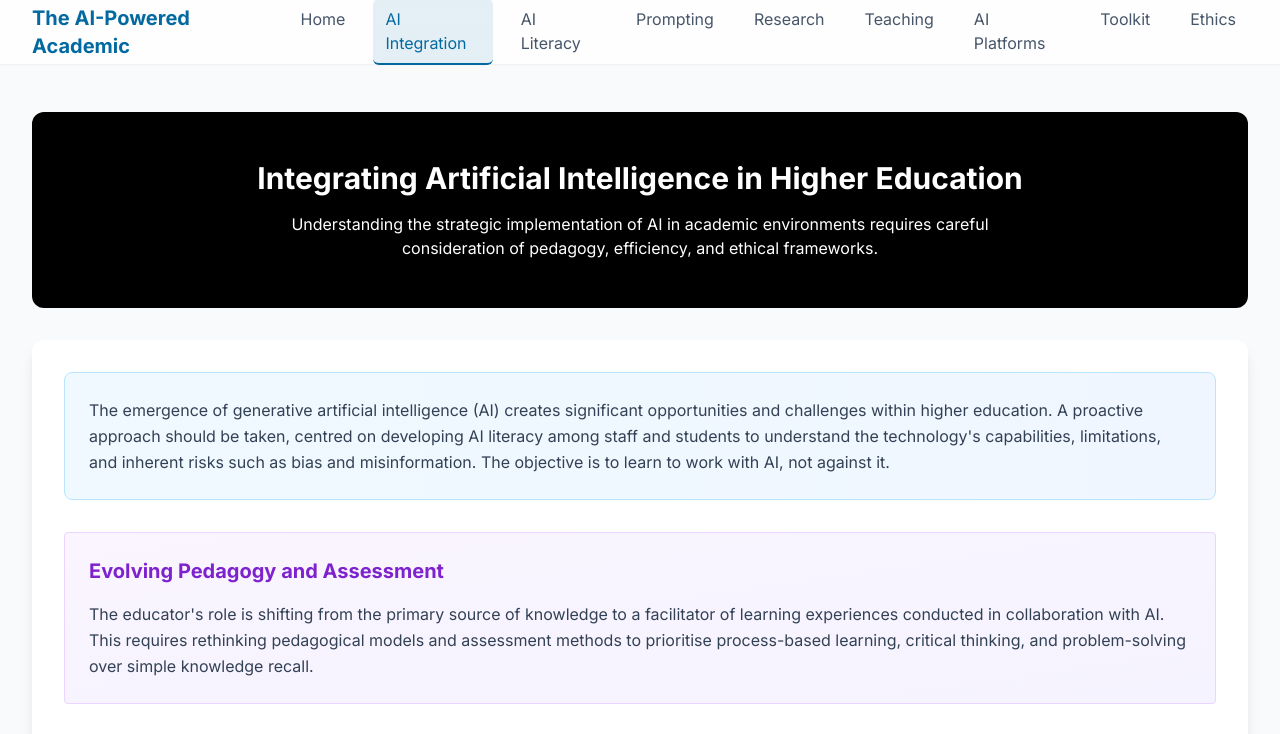
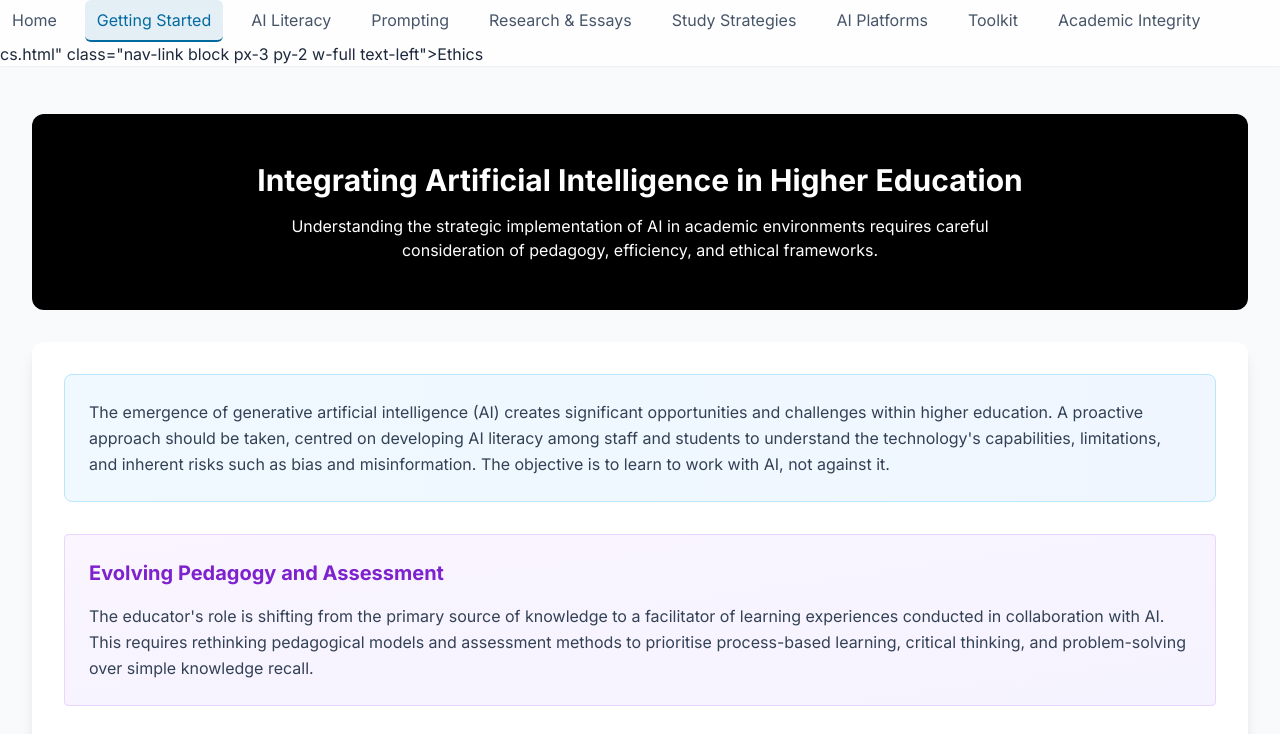
Before and after one commit to Tony-Myers/AI-for-students, a plain HTML site: page getting-started.html in a window 1280 px wide. Shown: the top 734 px of the page. Drawn offline with nearby package versions, Linux system fonts and the light colour scheme.

Commit message:
Update getting-started.html

```diff
--- a/getting-started.html
+++ b/getting-started.html
@@ -3,7 +3,7 @@
 <head>
   <meta charset="UTF-8">
   <meta name="viewport" content="width=device-width, initial-scale=1.0">
-  <title>The AI-Powered Academic: AI Integration</title>
+  <title>AI for Students: Getting Started</title>
   <script src="https://cdn.tailwindcss.com"></script>
   <link rel="preconnect" href="https://fonts.googleapis.com">
   <link rel="preconnect" href="https://fonts.gstatic.com" crossorigin>
@@ -20,18 +20,16 @@
 <body class="bg-slate-50 text-slate-800">
 
 <header class="bg-white/80 backdrop-blur-lg shadow-sm sticky top-0 z-50">
-  <nav class="container mx-auto px-4 sm:px-6 lg:px-8 flex justify-between items-center h-16">
-    <a href="index.html" class="text-xl font-bold text-sky-700 cursor-pointer" tabindex="0">The AI-Powered Academic</a>
   <div class="hidden md:flex space-x-4">
   <a href="index.html" class="nav-link text-slate-600 px-3 py-2 rounded-md">Home</a>
-      <a href="integration.html" class="nav-link text-slate-600 px-3 py-2 rounded-md active">AI Integration</a>
+  <a href="getting-started.html" class="nav-link text-slate-600 px-3 py-2 rounded-md active">Getting Started</a>
   <a href="ai-literacy.html" class="nav-link text-slate-600 px-3 py-2 rounded-md">AI Literacy</a>
   <a href="prompting.html" class="nav-link text-slate-600 px-3 py-2 rounded-md">Prompting</a>
-      <a href="research.html" class="nav-link text-slate-600 px-3 py-2 rounded-md">Research</a>
-      <a href="teaching.html" class="nav-link text-slate-600 px-3 py-2 rounded-md">Teaching</a>
+  <a href="research.html" class="nav-link text-slate-600 px-3 py-2 rounded-md">Research & Essays</a>
+  <a href="study-strategies.html" class="nav-link text-slate-600 px-3 py-2 rounded-md">Study Strategies</a>
   <a href="ai-platforms.html" class="nav-link text-slate-600 px-3 py-2 rounded-md">AI Platforms</a>
   <a href="toolkit.html" class="nav-link text-slate-600 px-3 py-2 rounded-md">Toolkit</a>
-      <a href="ethics.html" class="nav-link text-slate-600 px-3 py-2 rounded-md">Ethics</a>
+  <a href="academic-integrity.html" class="nav-link text-slate-600 px-3 py-2 rounded-md">Academic Integrity</a>
 </div>
     <button id="mobile-menu-button" class="md:hidden p-2 text-slate-500 hover:text-sky-700">
       <svg class="h-6 w-6" fill="none" viewBox="0 0 24 24" stroke="currentColor"><path stroke-linecap="round" stroke-linejoin="round" stroke-width="2" d="M4 6h16M4 12h16M4 18h16"/></svg>
@@ -39,14 +37,15 @@
   </nav>
 <div id="mobile-menu" class="hidden md:hidden px-3 pb-3 space-y-1">
   <a href="index.html" class="nav-link block px-3 py-2 w-full text-left">Home</a>
-    <a href="integration.html" class="nav-link block px-3 py-2 w-full text-left">AI Integration</a>
+  <a href="getting-started.html" class="nav-link block px-3 py-2 w-full text-left">Getting Started</a>
   <a href="ai-literacy.html" class="nav-link block px-3 py-2 w-full text-left">AI Literacy</a>
   <a href="prompting.html" class="nav-link block px-3 py-2 w-full text-left">Prompting</a>
-    <a href="research.html" class="nav-link block px-3 py-2 w-full text-left">Research</a>
-    <a href="teaching.html" class="nav-link block px-3 py-2 w-full text-left">Teaching</a>
+  <a href="research.html" class="nav-link block px-3 py-2 w-full text-left">Research & Essays</a>
+  <a href="study-strategies.html" class="nav-link block px-3 py-2 w-full text-left">Study Strategies</a>
   <a href="ai-platforms.html" class="nav-link block px-3 py-2 w-full text-left">AI Platforms</a>
   <a href="toolkit.html" class="nav-link block px-3 py-2 w-full text-left">Toolkit</a>
-    <a href="ethics.html" class="nav-link block px-3 py-2 w-full text-left">Ethics</a>
+  <a href="academic-integrity.html" class="nav-link block px-3 py-2 w-full text-left">Academic Integrity</a>
+</div>cs.html" class="nav-link block px-3 py-2 w-full text-left">Ethics</a>
   </div>
 </header>
 
```
Lines whose indentation alone changed are shown as unchanged.
